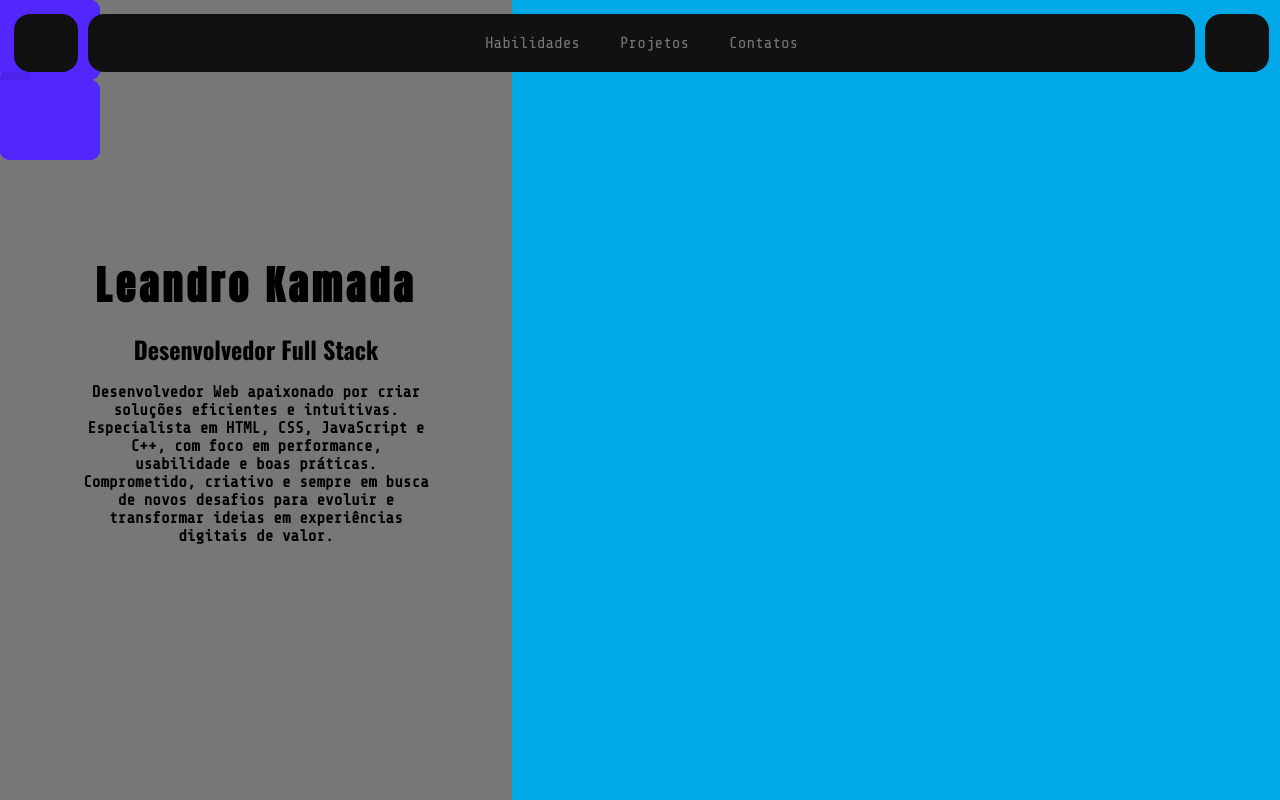
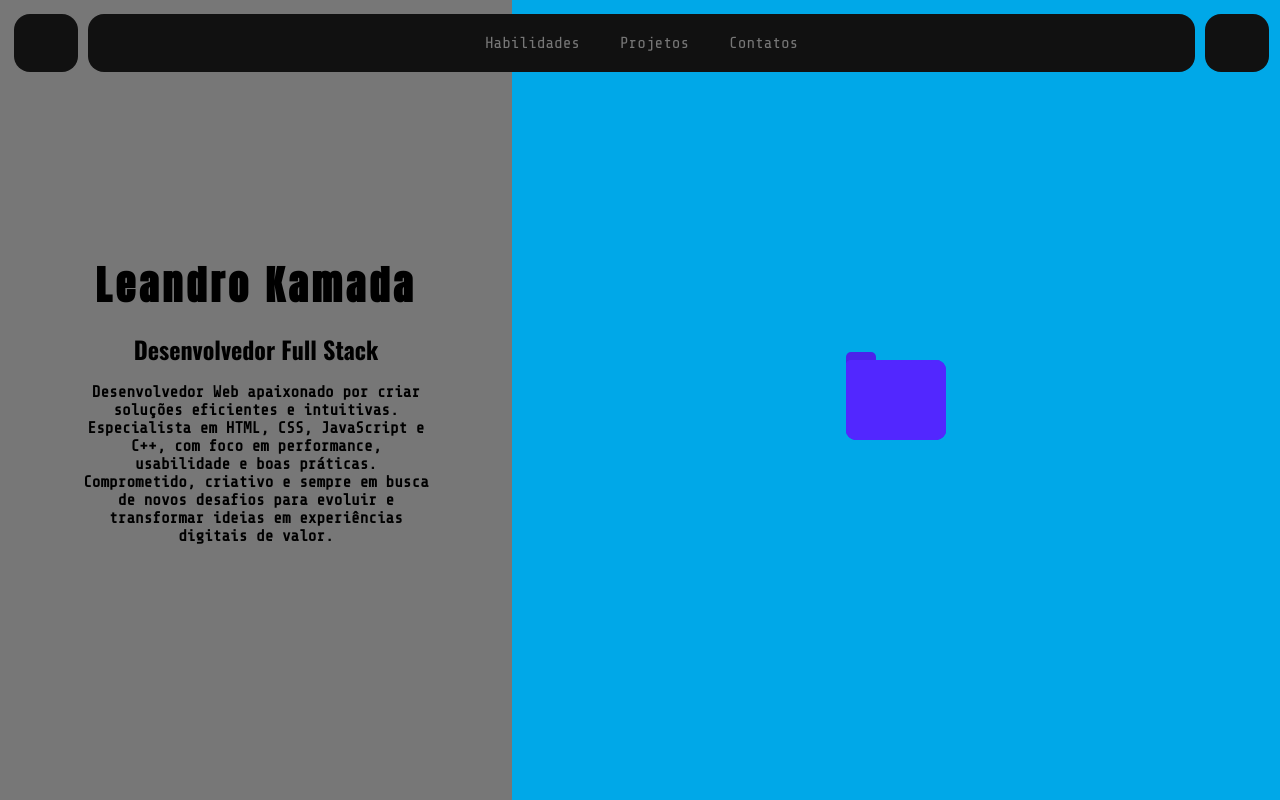
Before and after one commit to leandrookamada/Portif-lio, a React (Vite) app: page /folder in a window 1280 px wide. Shown: the top 800 px of the page. Built offline with nearby package versions, Linux system fonts and the light colour scheme.

Commit message:
adicionando pasta

```diff
--- a/src/pages/projects/Folder.css
+++ b/src/pages/projects/Folder.css
@@ -9,8 +9,17 @@
 .folder {
   transition: all 0.2s ease-in;
   cursor: pointer;
+  display: flex;
+  justify-content: center;
+  align-items: center;
+  width: 60vw;
+  height: 100vh;
 }
-
+.main_folder {
+  display: flex;
+  justify-content: right;
+  align-items: center;
+}
 .folder:not(.folder--click):hover {
   transform: translateY(-8px);
 }
--- a/src/pages/projects/Folder.tsx
+++ b/src/pages/projects/Folder.tsx
@@ -98,6 +98,7 @@ const Folder: React.FC<FolderProps> = ({
   const scaleStyle = { transform: `scale(${size})` };
 
   return (
+    <main className="main_folder">
       <div style={scaleStyle} className={className}>
         <div
           className={folderClassName}
@@ -128,6 +129,7 @@ const Folder: React.FC<FolderProps> = ({
           </div>
         </div>
       </div>
+    </main>
   );
 };
 
```
Lines whose indentation alone changed are shown as unchanged.
